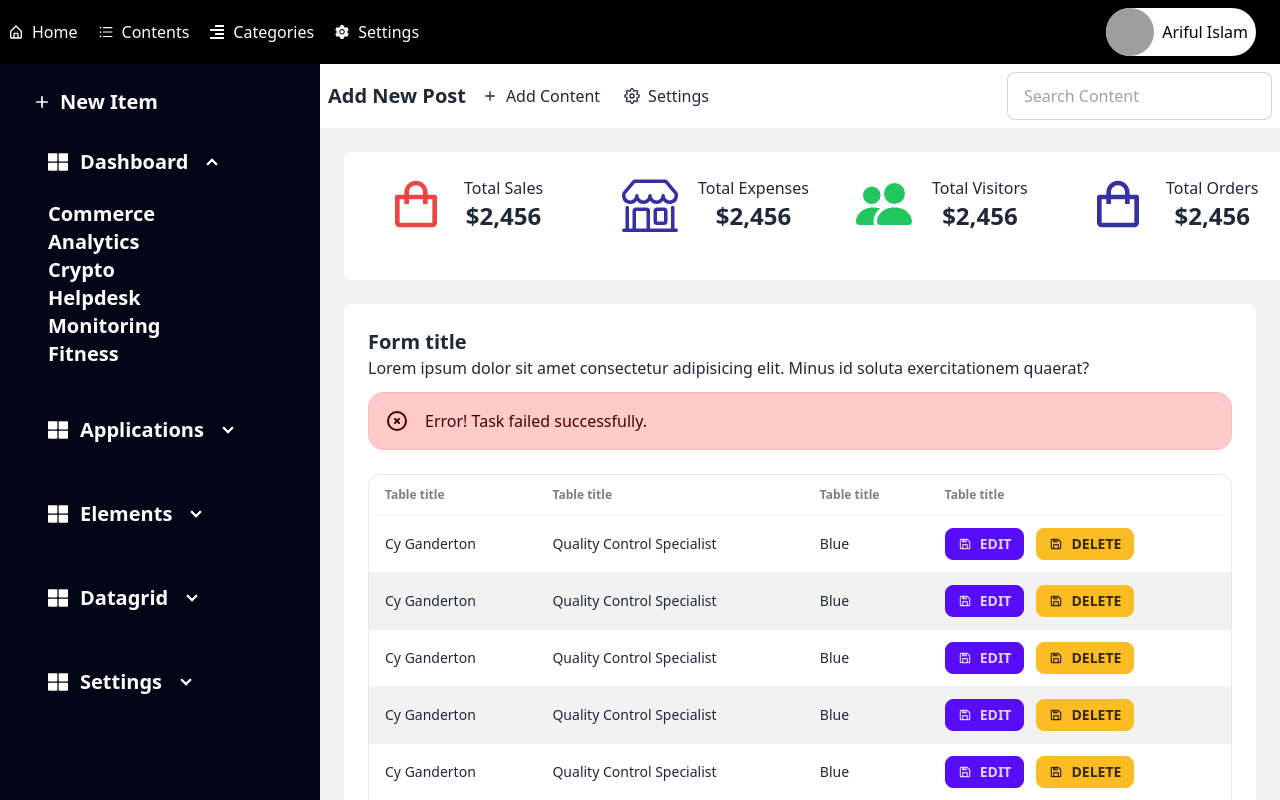
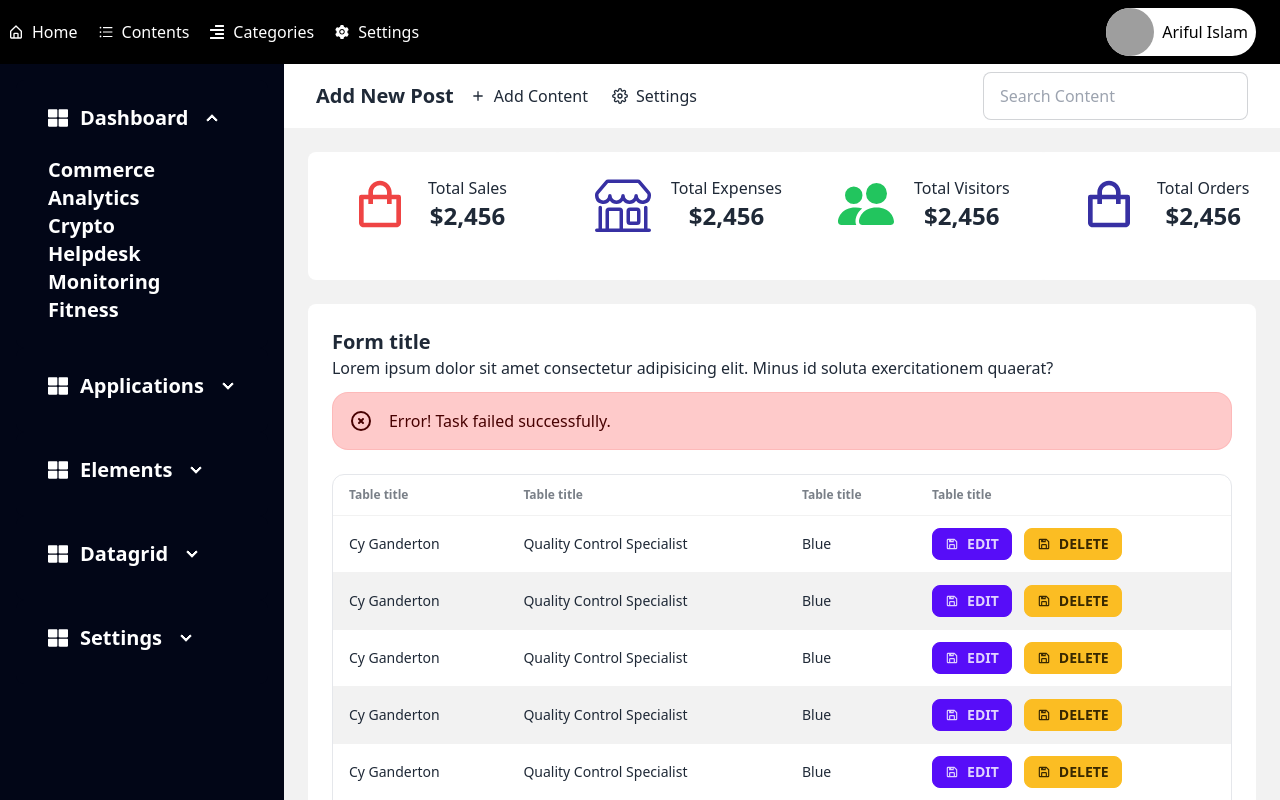
Before and after one commit to arifulislam39/task-dashboard, a Next.js app: page / in a window 1280 px wide. Shown: the top 800 px of the page. Built offline with nearby package versions, Linux system fonts and the light colour scheme; grey boxes are pictures that could not be loaded.

Commit message:
finishing

```diff
--- a/components/Header.jsx
+++ b/components/Header.jsx
@@ -4,7 +4,7 @@ import { BiPlus } from "react-icons/bi";
 
 const Header = () => {
   return (
-    <div className="bg-red-300 mt-0">
+    <div className="bg-white mt-0 px-6">
       <div className="navbar bg-base-100">
         <div className="flex-1">
 
--- a/components/MainLayout.jsx
+++ b/components/MainLayout.jsx
@@ -2,7 +2,7 @@ import React from "react";
 import NavBar from "./NavBar";
 import Header from "./Header";
 import { BiPlus } from "react-icons/bi";
-import {FaThLarge} from "react-icons/fa"
+import { FaThLarge } from "react-icons/fa";
 
 const MainLayout = ({ children }) => {
   return (
@@ -12,7 +12,7 @@ const MainLayout = ({ children }) => {
       <div className="drawer lg:drawer-open">
         <input id="my-drawer-2" type="checkbox" className="drawer-toggle" />
 
-        <div className="drawer-content flex flex-col ">
+        <div className="drawer-content flex flex-col">
           {/* Page content here */}
           <Header />
 
@@ -26,20 +26,13 @@ const MainLayout = ({ children }) => {
             Open drawer
           </label>
         </div>
-        <div className="drawer-side bg-slate-950">
+
+        {/* Responsive sidebar */}
+        <div className="drawer-side bg-slate-950 ">
           <label htmlFor="my-drawer-2" className="drawer-overlay"></label>
-          <ul className="menu p-4 w-80 h-full  text-white">
-            {/* Sidebar content here */}
+          <ul className="menu p-4 w-80 lg:w-auto h-full text-white">
+
             <li>
-
-              <div className="flex text-xl font-bold">
-              <BiPlus />
-              <p>New Item</p>
-              </div>
-            </li>
-            <li>
-
-
               <div className="collapse collapse-arrow bg-slate-950 text-white">
                 <input type="radio" name="my-accordion-2" checked="checked" />
                 <div className="collapse-title text-xl font-bold flex items-center">
@@ -57,8 +50,6 @@ const MainLayout = ({ children }) => {
               </div>
               <div className="collapse collapse-arrow bg-slate-950 text-white">
                 <input type="radio" name="my-accordion-2" />
-
-
                 <div className="collapse-title text-xl font-bold flex items-center">
                   <FaThLarge />
                   <p className="pl-3"> Applications</p>
@@ -66,8 +57,6 @@ const MainLayout = ({ children }) => {
               </div>
               <div className="collapse collapse-arrow bg-slate-950 text-white">
                 <input type="radio" name="my-accordion-2" />
-
-
                 <div className="collapse-title text-xl font-bold flex items-center">
                   <FaThLarge />
                   <p className="pl-3"> Elements</p>
@@ -75,8 +64,6 @@ const MainLayout = ({ children }) => {
               </div>
               <div className="collapse collapse-arrow bg-slate-950 text-white">
                 <input type="radio" name="my-accordion-2" />
-
-
                 <div className="collapse-title text-xl font-bold flex items-center">
                   <FaThLarge />
                   <p className="pl-3"> Datagrid</p>
@@ -84,17 +71,11 @@ const MainLayout = ({ children }) => {
               </div>
               <div className="collapse collapse-arrow bg-slate-950 text-white">
                 <input type="radio" name="my-accordion-2" />
-
-
                 <div className="collapse-title text-xl font-bold flex items-center">
                   <FaThLarge />
                   <p className="pl-3"> Settings</p>
                 </div>
               </div>
-
-
-
-
             </li>
           </ul>
         </div>
```
Lines whose indentation alone changed are shown as unchanged.
